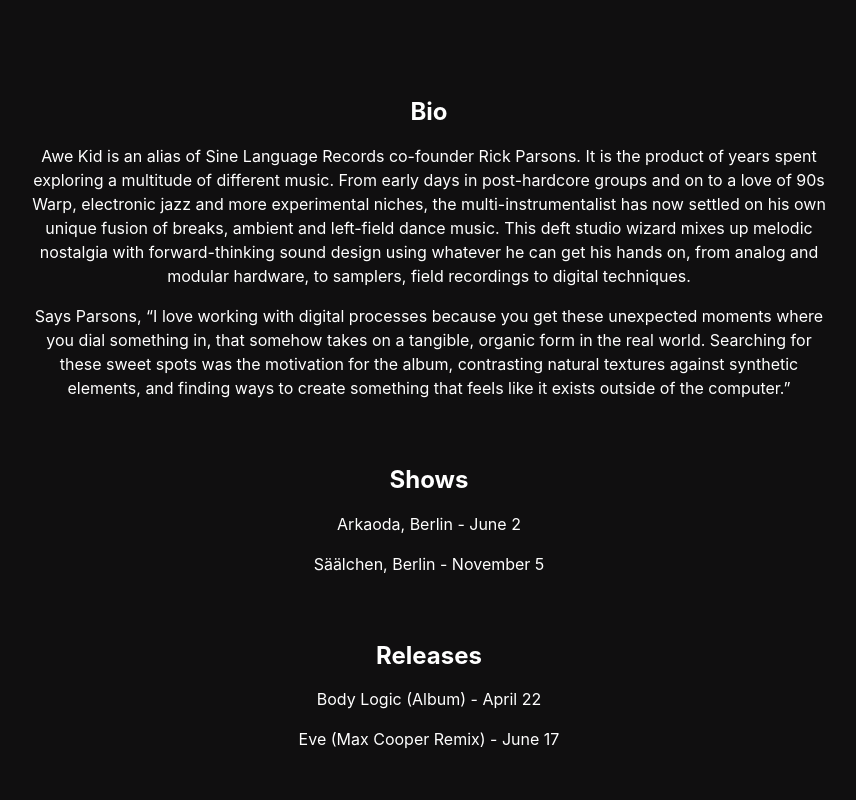
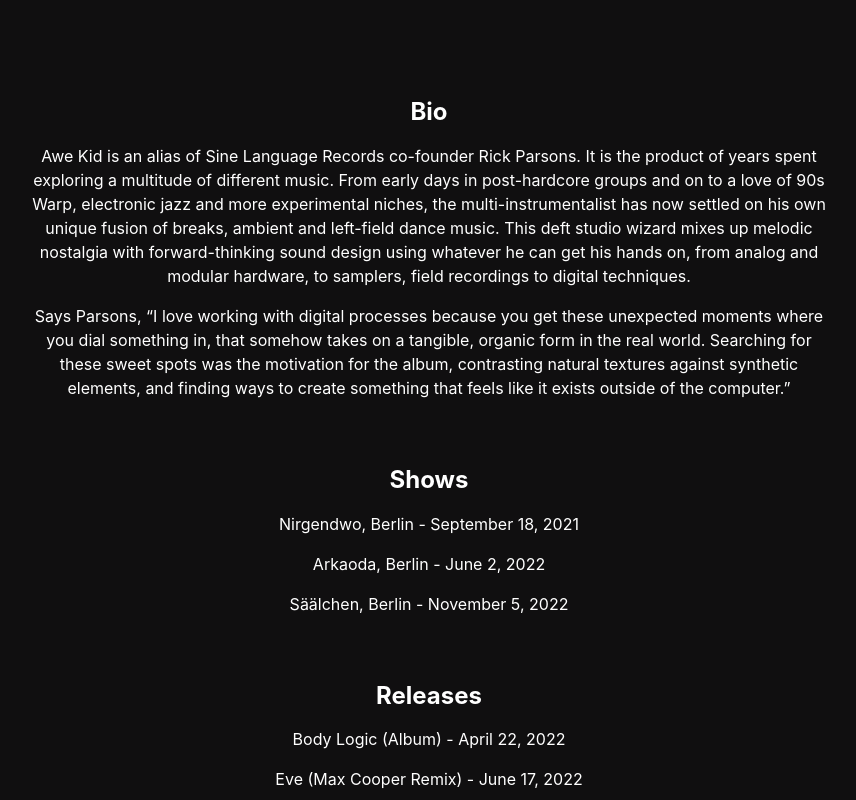
Before and after one commit to rkparsons/awekidmusic, a Next.js app: page /epk in a window 1280 px wide. Shown: the top 800 px of the page, without its empty margins (211-1067 px from the left). Built offline with nearby package versions, Linux system fonts and the light colour scheme.

Commit message:
Update epk

```diff
--- a/pages/epk.tsx
+++ b/pages/epk.tsx
@@ -43,14 +43,15 @@
 
         <div className={styles.section}>
           <h2>Shows</h2>
-          <p>Arkaoda, Berlin - June 2</p>
-          <p>Säälchen, Berlin - November 5</p>
+          <p>Nirgendwo, Berlin - September 18, 2021</p>
+          <p>Arkaoda, Berlin - June 2, 2022</p>
+          <p>Säälchen, Berlin - November 5, 2022</p>
         </div>
 
         <div className={styles.section}>
           <h2>Releases</h2>
-          <p>Body Logic (Album) - April 22</p>
-          <p>Eve (Max Cooper Remix) - June 17</p>
+          <p>Body Logic (Album) - April 22, 2022</p>
+          <p>Eve (Max Cooper Remix) - June 17, 2022</p>
         </div>
 
         <div className={styles.section}>
```
